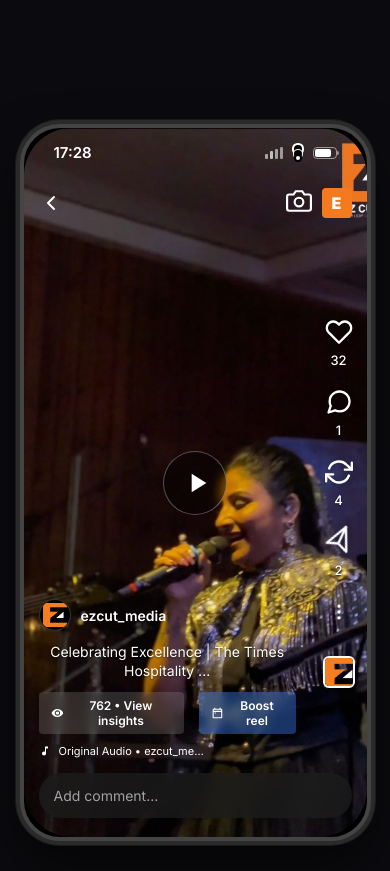
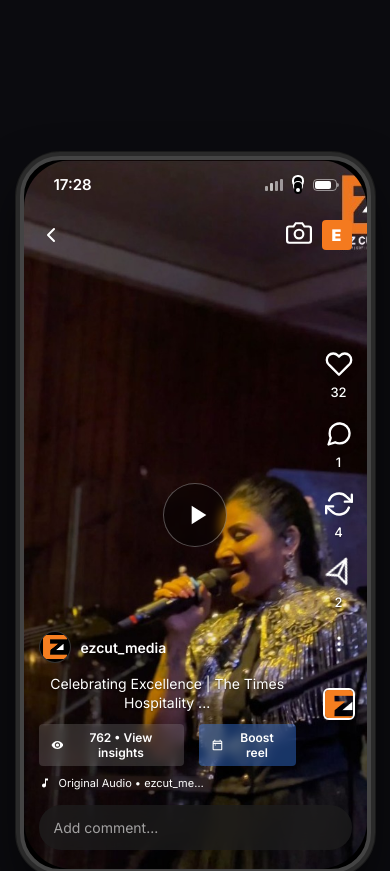
Before and after one commit to krishnachandra/ezcutmedia, a Next.js app: page / in a window 390 px wide. Shown: the part 800-1671 px from the top of the page. Built offline with nearby package versions, Linux system fonts and the light colour scheme; no server answers.

Commit message:
Enhance mobile spacing: Increased top gap for iPhone section

```diff
--- a/src/components/Hero.module.css
+++ b/src/components/Hero.module.css
@@ -1074,10 +1074,10 @@
         width: 100%;
         align-items: center;
         justify-content: center;
-        scroll-margin-top: 100px;
-        /* Offset for navbar */
-        padding: 0;
-        /* Minimal padding */
+        scroll-margin-top: 140px;
+        /* Larger offset for breathing room */
+        padding-top: 2rem;
+        /* Visual space if scrolled manually */
         margin-top: 0;
     }
 
```
